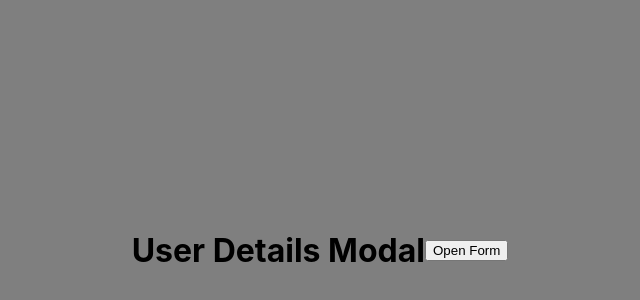
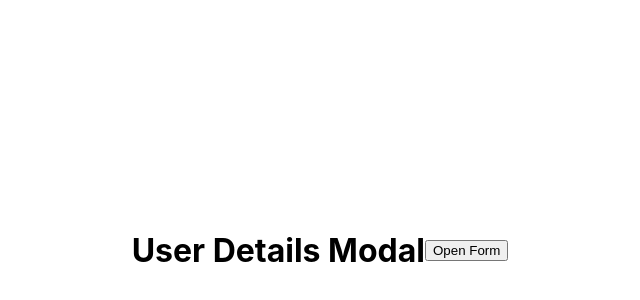
Before and after one commit to Aditya-dnvks/crio-xmodal, a React (Create React App) app: page / in a window 1280 px wide. Shown: the part 150-450 px from the top of the page, without its empty margins (320-960 px from the left). Built offline with nearby package versions, Linux system fonts and the light colour scheme.

Commit message:
changed bg to white

```diff
--- a/src/modal.css
+++ b/src/modal.css
@@ -4,7 +4,6 @@
   left: 0;
   width: 100%;
   height: 100%;
-  background-color: rgba(0, 0, 0, 0.5);
   display: flex;
   justify-content: center;
   align-items: center;
```
